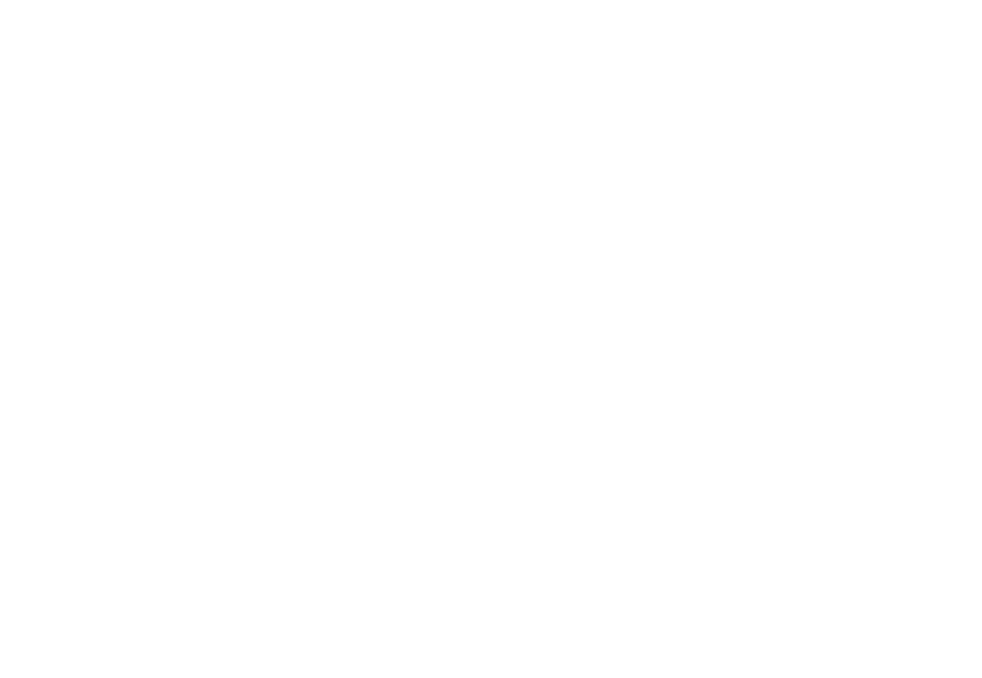
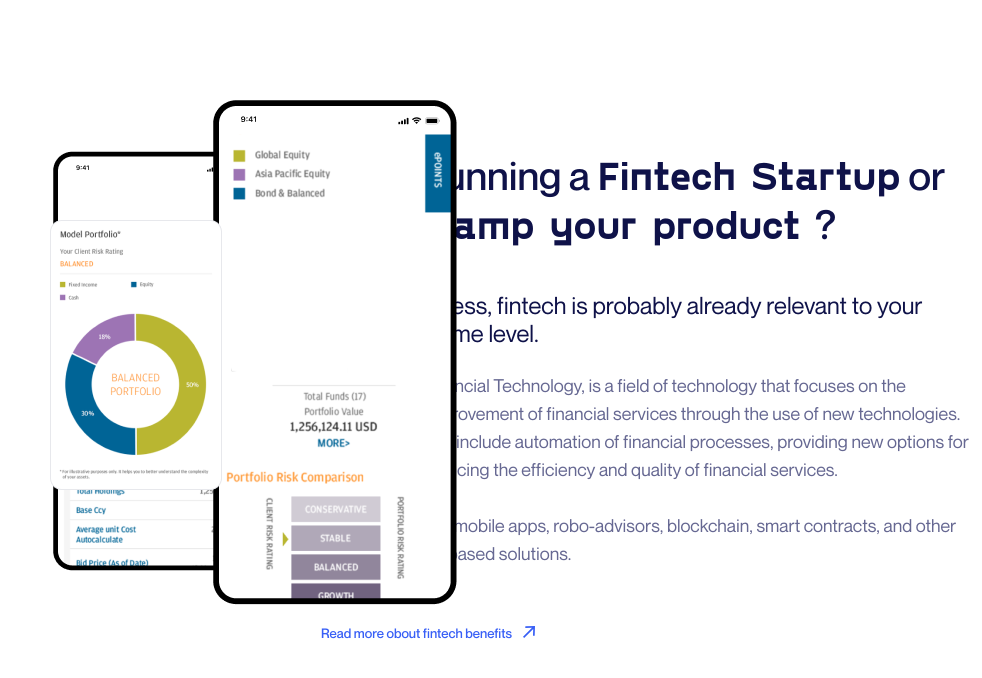
Before and after one commit to Daniel-Bober/WebChefs-2, a Vue app: page / in a window 1280 px wide. Shown: the top 678 px of the page, without its empty margins (298-1280 px from the left). Built offline with nearby package versions, Linux system fonts and the light colour scheme.

Commit message:
feat: add HeadlineContentSection

```diff
--- a/src/App.vue
+++ b/src/App.vue
@@ -1,8 +1,12 @@
 <template>
-
+  <main>
+    <HeadlineContentSection></HeadlineContentSection>
+  </main>
 </template>
 
 <script setup lang="ts">
+import HeadlineContentSection from "@/components/fintechSection/HeadlineContentSection.vue";
+
 
 </script>
 
--- /dev/null
+++ b/src/components/fintechSection/HeadlineContentSection.vue
@@ -0,0 +1,175 @@
+<template>
+  <div class="headline-content-section">
+
+    <div class="head-visual">
+      <div class="head-visual__wrapper">
+
+        <div class="mobile-mockup-one">
+          <div class="mobile-mockup-one__wrapper">
+            <img src="../../assets/images/PhoneMockup-1.png" alt="phone mockup 1">
+            <img class="gif" src="../../assets/images/gifs/SplitCircle.gif" alt="gif">
+          </div>
+        </div>
+
+        <div class="mobile-mockup-two">
+          <div class="mobile-mockup-two__wrapper">
+            <img src="../../assets/images/PhoneMockup-2.png" alt="phone mockup 1">
+            <img class="gif" src="../../assets/images/gifs/HomeAppliancesAnimation.gif" alt="gif">
+          </div>
+        </div>
+
+        <img class="chart-image" src="../../assets/images/ChartImage.png" alt="chart image">
+
+      </div>
+
+    </div>
+
+    <div class="headline-content">
+
+      <div class="headline">
+        <div class="section-name">for who?</div>
+        <div class="title">
+          Are you running a <span>Fintech Startup</span> or need <span>Revamp your product </span>?
+        </div>
+      </div>
+
+      <div class="description">
+        <p class="bold">If you’re in business, fintech is probably already relevant to your operations at some level. </p>
+
+        <p>Fintech, short for Financial Technology, is a field of technology that focuses on the development and
+          improvement of financial services through the use of new technologies. Our Fintech solutions include
+          automation of financial processes, providing new options for customers, and enhancing the efficiency and
+          quality of financial services.
+          <br>
+          <br>
+          Our solutions include mobile apps, robo-advisors, blockchain, smart contracts, and other Artificial Intelligence-based solutions. </p>
+      </div>
+
+      <button class="read-more-button">Read more obout fintech benefits <img src="../../assets/images/icons/arrow-top.svg" alt="arrow icon"></button>
+
+    </div>
+
+  </div>
+</template>
+
+<script setup lang='ts'>
+
+</script>
+
+<style lang='scss' scoped>
+.headline-content-section {
+  padding: 100px 0 0 351px;
+  display: flex;
+
+  .head-visual {
+    width: 494px;
+    height: 492px;
+
+    &__wrapper {
+      position: relative;
+
+      .mobile-mockup-one {
+        position: absolute;
+        top: 51px;
+
+        &__wrapper {
+
+          .gif {
+            width: 175px;
+            height: 178px;
+            position: absolute;
+            top: 28px;
+            left: 50%;
+            transform: translateX(-50%);
+          }
+        }
+      }
+
+      .mobile-mockup-two {
+        position: absolute;
+        left: 160px;
+
+        &__wrapper {
+
+          .gif {
+            width: 208px;
+            height: 164px;
+            position: absolute;
+            top: 115px;
+            left: 50%;
+            transform: translateX(-50%);
+          }
+        }
+      }
+
+      .chart-image {
+        position: absolute;
+        top: 120px;
+        right: 0;
+      }
+    }
+
+  }
+
+  .headline-content {
+    max-width: 693px;
+    margin-left: 67px;
+
+    .headline {
+      margin-bottom: 43px;
+      .section-name {
+        width: 70px;
+        padding-bottom: 8px;
+        margin-bottom: 24px;
+        border-bottom: 3px solid $juicy-yellow;
+        font-size: $font-12px;
+        letter-spacing: 1px;
+        text-transform: uppercase;
+      }
+
+      .title {
+        font-size: $font-40px;
+        color: $dark-blue;
+
+        span {
+          font-family: "gosha-sans-bold", serif;
+        }
+      }
+    }
+
+    .description {
+      p {
+        margin: 0;
+        font-family: "neue-montreal-regular", serif;
+        font-size: 18px;
+        color: $light-blue;
+        line-height: 28px;
+      }
+
+      p.bold {
+        margin-bottom: 24px;
+        font-size: $font-24px;
+        color: $dark-blue;
+      }
+    }
+
+    .read-more-button {
+      margin-top: 43px;
+      padding: 15px 32px;
+      color: $blue;
+      border-radius: 4px;
+      cursor: pointer;
+      transition: $time-hover-anim;
+
+      img {
+        margin-left: 8px;
+      }
+    }
+
+    .read-more-button:hover {
+      background-color: rgba(122, 194, 220, 0.5);
+    }
+  }
+
+}
+</style>
```
